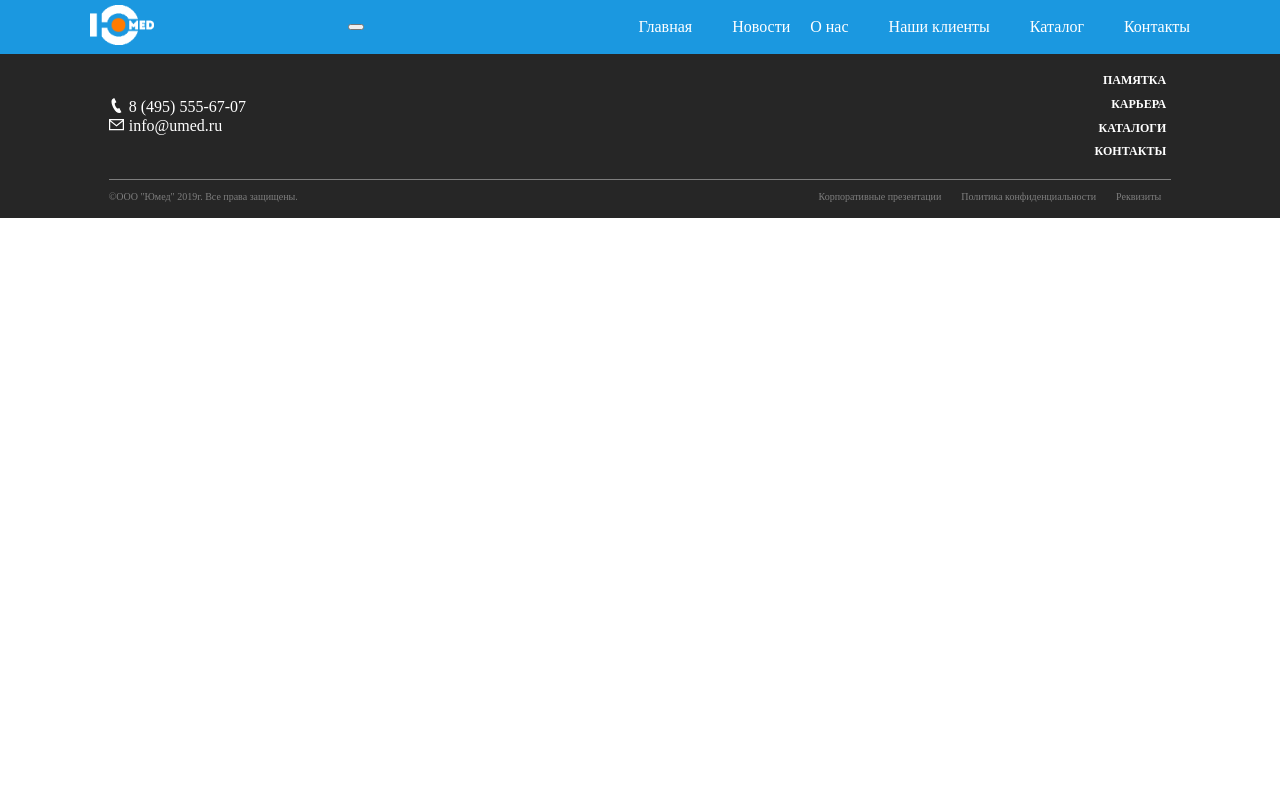
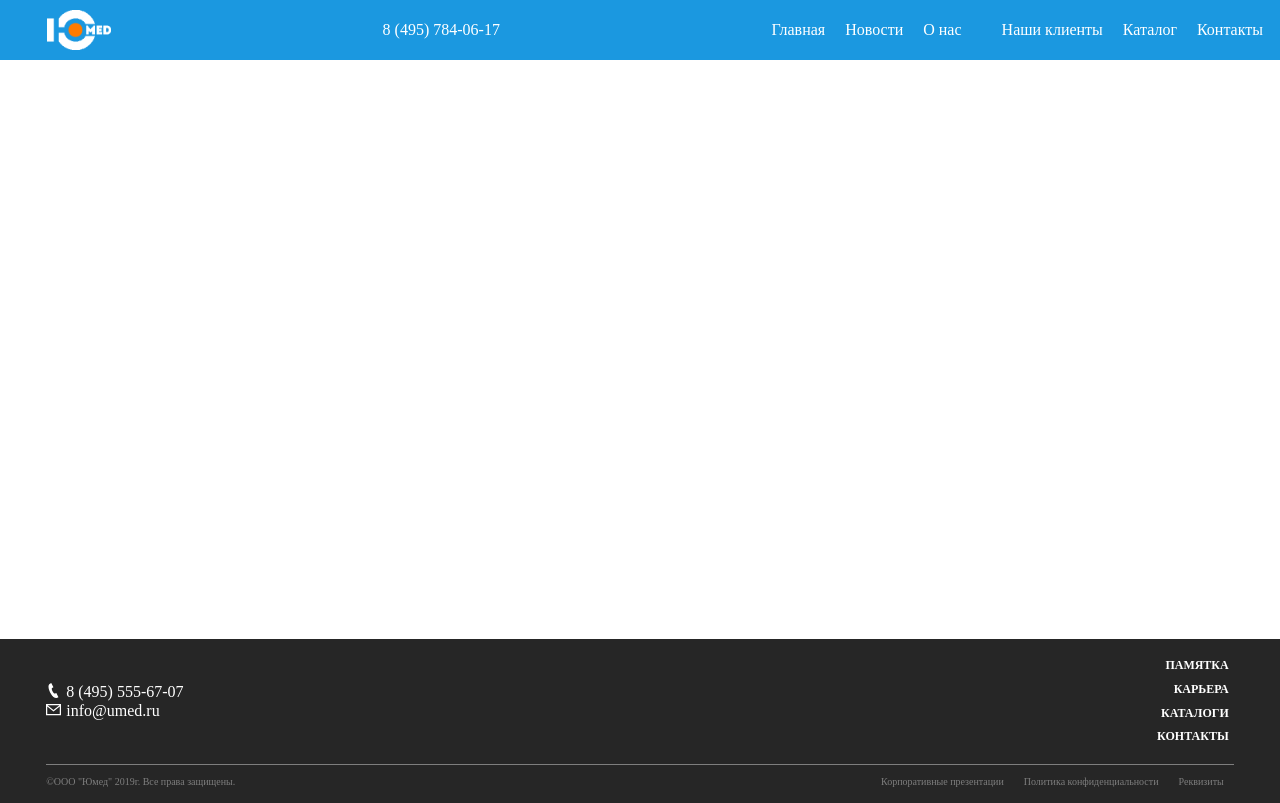
Before and after one commit to opastuk/Medical-organization-frontend, a Vue app: page / in a window 1280 px wide. Built offline with nearby package versions, Linux system fonts and the light colour scheme.

Commit message:
футер и хэдэр прижаты на свои места

```diff
--- a/public/index.html
+++ b/public/index.html
@@ -5,11 +5,11 @@
     <meta http-equiv="X-UA-Compatible" content="IE=edge">
     <meta name="viewport" content="width=device-width,initial-scale=1.0">
     <link rel="icon" href="umedlogo.ico">
-    <title>umed</title>
+    <title>Юмед - продажа медицинского оборудования</title>
   </head>
   <body>
     <noscript>
-      <strong>We're sorry but umed-ui doesn't work properly without JavaScript enabled. Please enable it to continue.</strong>
+      <strong>We're sorry but it doesn't work properly without JavaScript enabled. Please enable it to continue.</strong>
     </noscript>
     <div id="app"></div>
     <!-- built files will be auto injected -->
--- a/src/App.vue
+++ b/src/App.vue
@@ -1,18 +1,34 @@
 <template>
   <div id="app" class="page-container">
-    <router-view/>
-    <page-footer class="page-footer"></page-footer>
+    <div class="container__main">
+      <page-header class="page-header"/>
+      <router-view/>
+    </div>
+      <page-footer class="page-footer"/>
   </div>
 </template>
 <script>
 import { Vue, Component } from 'vue-property-decorator';
 import PageFooter from './components/PageFooter.vue';
+import PageHeader from './components/PageHeader.vue';
 
 @Component({
-  components: { PageFooter },
+  components: { PageFooter, PageHeader },
 })
 export default class App extends Vue {
 
 }
 </script>
-<style lang="scss"></style>
+<style lang="scss">
+  .page-container {
+    height: 100%;
+  }
+  .container__main {
+    height: calc(100vh - 161px);
+    padding-bottom: 161px;
+  }
+  .page-footer {
+    height: 161px;
+    margin-top: -161px;
+  }
+</style>
--- a/src/components/PageFooter.vue
+++ b/src/components/PageFooter.vue
@@ -130,7 +130,7 @@ export default class PageFooter extends Vue {
       flex-direction: column;
       align-items: center;
       &__wrapper {
-        width: 85%;
+        width: 95%;
         display: flex;
         justify-content: space-between;
         align-items: center;
--- a/src/components/PageHeader.vue
+++ b/src/components/PageHeader.vue
@@ -1,18 +1,22 @@
 <template>
   <header class="page-header">
-    <div class="page-header-container">
+    <div class="page-header__wrapper">
       <a class="page-header__logo-link">
-        <img src="../assets/img/logo.png" alt="Юмед" width="64" height="40"></a>
-      <button class="page-header__toggle"></button>
+        <img src="../assets/img/logo.png" alt="Юмед" width="64" height="40">
+      </a>
+      <span class="page-header__tel">8 (495) 784-06-17</span>
+      <button class="page-header__toggle">
+        <span class="visually-hidden">Открыть/закрыть меню</span>
+      </button>
       <ul class="page-header__list">
         <li class="page-header__item">
-          <a class="page-header__item">Главная</a>
+          <a class="page-header__link">Главная</a>
         </li>
         <li class="page-header__item">
-          <a class="page-header__item">Новости</a>
+          <a class="page-header__link">Новости</a>
         </li>
-        <li class="page-header__item" @click="showAboutUsMenu = !showAboutUsMenu">О нас
-          <ul class="page-header__list--sub" v-if="showAboutUsMenu">
+        <li class="page-header__item page-header__item--dropdown">О нас
+          <ul class="page-header__list--sub" hidden>
             <li class="page-header__item--sub">
               <a class="page-header__item--sub">О компании</a>
             </li>
@@ -31,13 +35,13 @@
           </ul>
         </li>
         <li class="page-header__item">
-          <a class="page-header__item">Наши клиенты</a>
+          <a class="page-header__link">Наши клиенты</a>
         </li>
         <li class="page-header__item">
-          <a class="page-header__item">Каталог</a>
+          <a class="page-header__link">Каталог</a>
         </li>
         <li class="page-header__item">
-          <a class="page-header__item">Контакты</a>
+          <a class="page-header__link">Контакты</a>
         </li>
       </ul>
     </div>
@@ -49,16 +53,19 @@ import { Vue, Component } from 'vue-property-decorator';
 
     @Component({})
 export default class PageHeader extends Vue {
-        showAboutUsMenu = false;
+
     }
 </script>
 
 <style scoped lang="scss">
   .page-header {
     background-color: $blue;
-    height: 54px;
+    height: 60px;
+    width: 100%;
+    padding: 0 15px;
+    position: fixed;
 
-    &-container {
+    &__wrapper {
       display: flex;
       flex-direction: row;
       justify-content: space-between;
@@ -68,32 +75,51 @@ export default class PageHeader extends Vue {
       color: #ffffff;
 
       @media(min-width: 768px) {
-        width: 690px;
-      }
-
-      @media(max-width: 767px) {
-        width: 290px;
-        padding: 10px;
-      }
-
-      @media(min-width: 1200px) {
-        width: 1100px;
+        width: 95%;
       }
     }
-
+    &__logo-link {
+      height: 40px;
+    }
+    &__tel {
+      padding: 0 20px;
+      white-space: nowrap;
+    }
     &__list {
       display: flex;
       flex-direction: row;
-      list-style: none;
+      @include reset-list;
 
       &--sub {
+        @include reset-list;
         position: absolute;
       }
     }
 
     &__item {
       padding: 15px 0 15px 20px;
-      margin-left: auto;
+      white-space: nowrap;
+      &--dropdown {
+        padding-right: 20px;
+      }
+      &:first-child {
+        padding-left: 0;
+      }
+    }
+    &__link {
+      @include reset-link;
+      color: #ffffff;
+      &:hover,
+      &:focus {
+        opacity: 0.5;
+      }
+    }
+  }
+  @media (min-width: 768px) {
+    .page-header {
+      &__toggle {
+        display: none;
+      }
     }
   }
 
--- a/src/views/HomePage.vue
+++ b/src/views/HomePage.vue
@@ -1,7 +1,5 @@
 <template>
-<div>
-  <page-header/>
-</div>
+<div></div>
 </template>
 
 <script>
```
